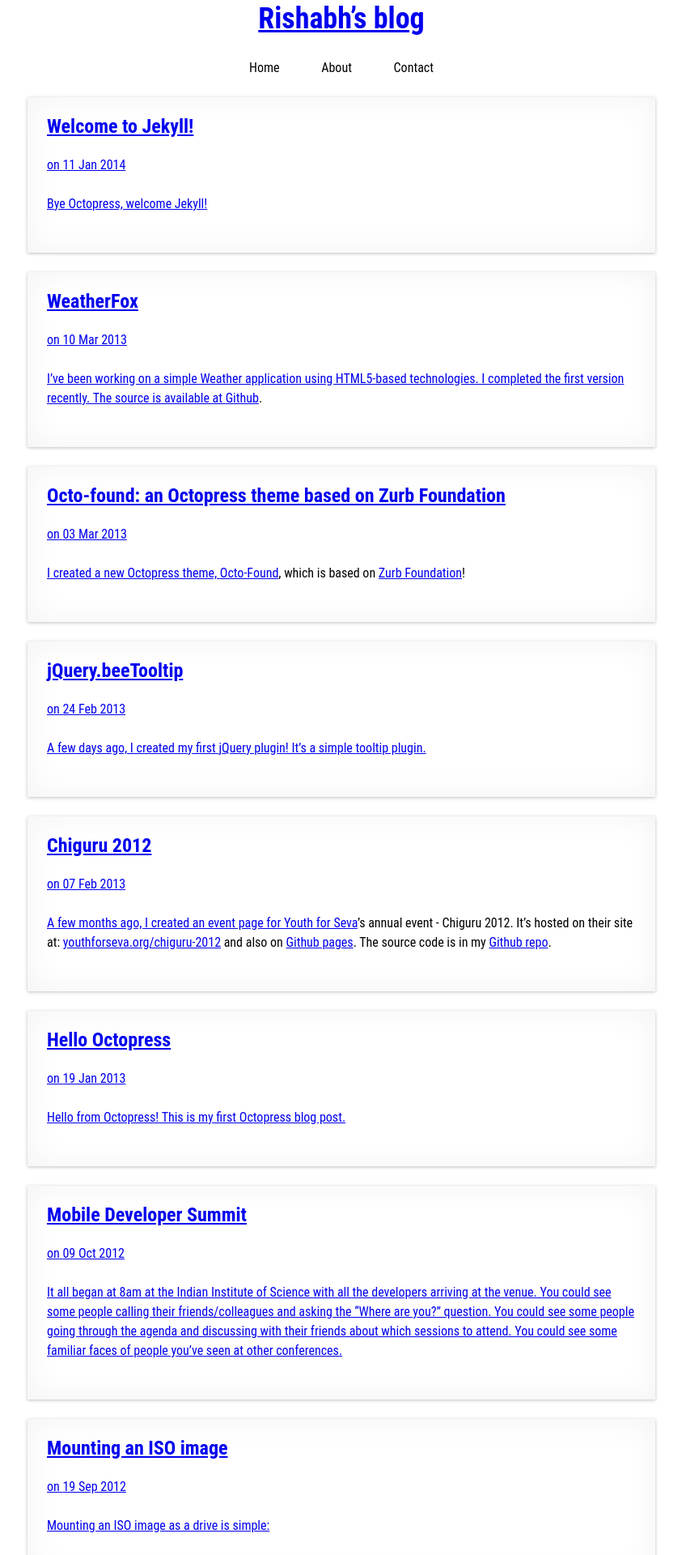
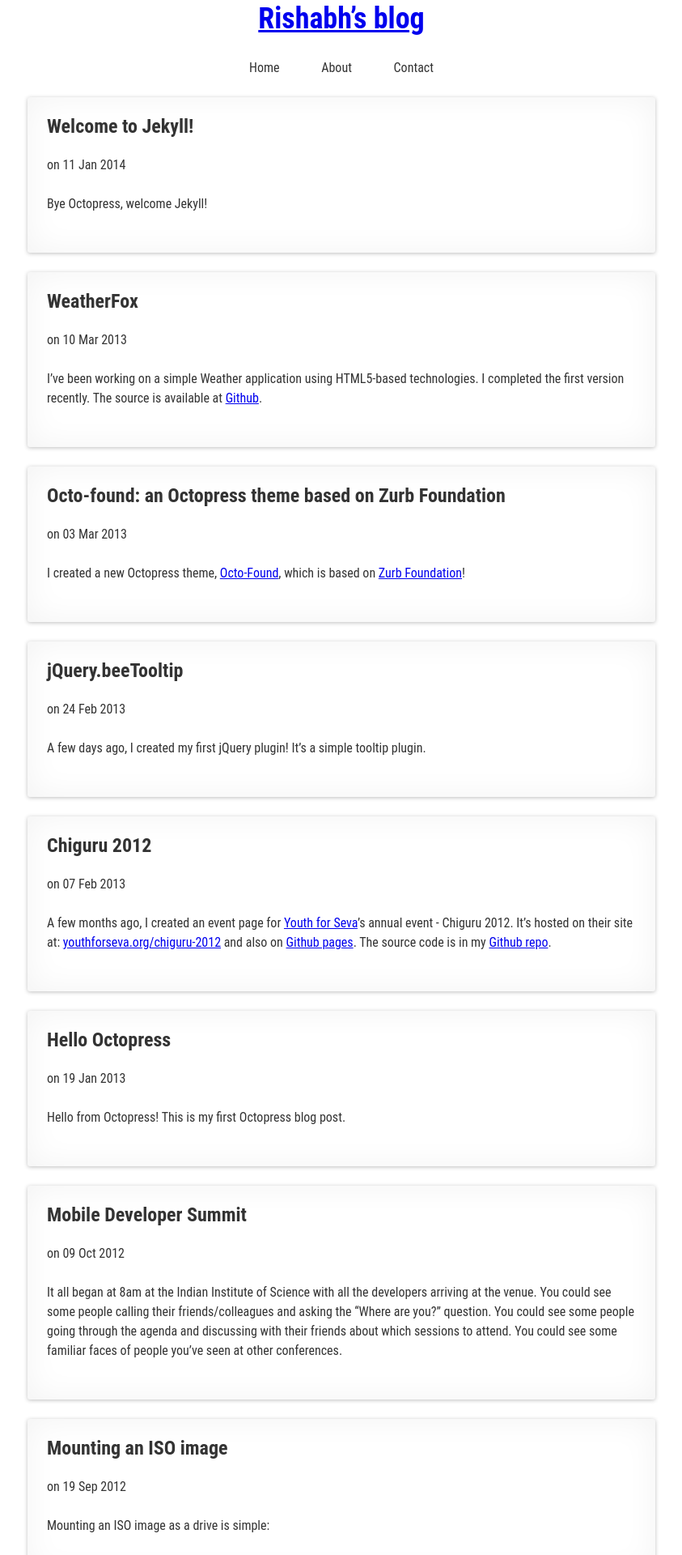
Before and after one commit to rishabh-ink/rishabhsrao.github.io, a Jekyll site: the page built from index.html, in a window 1280 px wide. Shown: the top 1920 px of the page at 81% size, without its empty margins (218-1061 px from the left). Built offline with Jekyll 4.4.1, drawn with Linux system fonts in a browser that asks for light colours; Markdown is read by kramdown in place of the engine named in the settings.

Commit message:
Base ui colour for text.

```diff
--- a/css/_vars.scss
+++ b/css/_vars.scss
@@ -320,3 +320,4 @@ $bg-sky-start: #b7eaff;
 $bg-sky-end: #94dfff;
 
 $base-ui-background-color: white;
+$base-ui-text-color: #333;
--- a/css/main.css
+++ b/css/main.css
@@ -4395,6 +4395,7 @@ label,
  */
 /* line 1, ui/_body.scss */
 body {
+  color: #333333;
   font-family: "Roboto Condensed", sans-serif;
 }
 
@@ -4434,8 +4435,16 @@ body {
 /* line 7, ui/_posts.scss */
 .posts__post {
   background-color: white;
-  box-shadow: 0 1px 4px rgba(0, 0, 0, 0.25), 0 0 40px rgba(0, 0, 0, 0.05) inset;
+  box-shadow: 0 1px 5px rgba(0, 0, 0, 0.25), 0 0 40px rgba(0, 0, 0, 0.05) inset;
+  border-radius: 3px;
   margin: 24px 12px;
   padding: 24px;
   overflow: auto;
 }
+
+/*a*/
+/* line 19, ui/_posts.scss */
+.post__panel {
+  color: inherit;
+  text-decoration: none;
+}
--- a/css/ui/_body.scss
+++ b/css/ui/_body.scss
@@ -1,3 +1,4 @@
 body {
+  color: $base-ui-text-color;
   font-family: "Roboto Condensed", sans-serif;
 }
```
